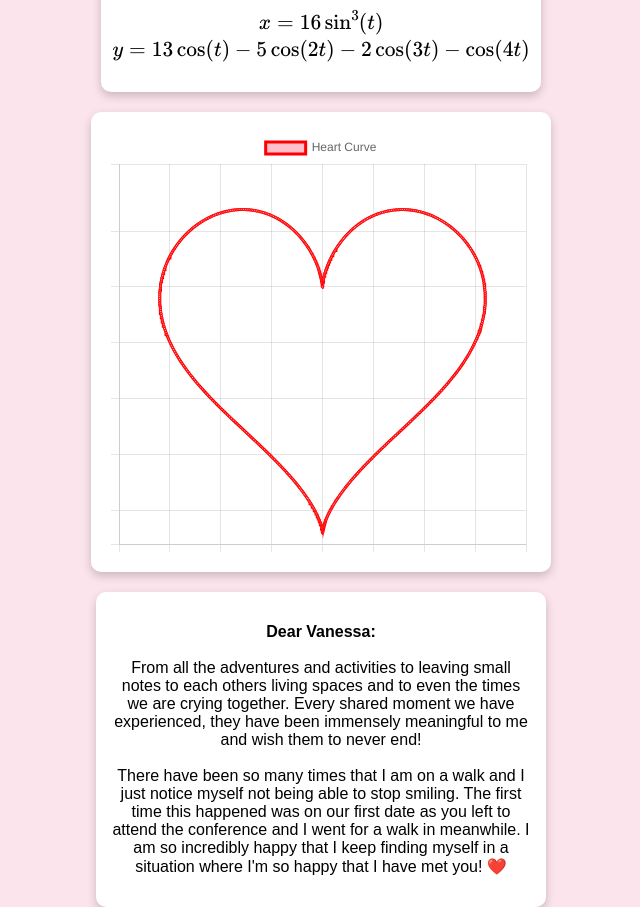
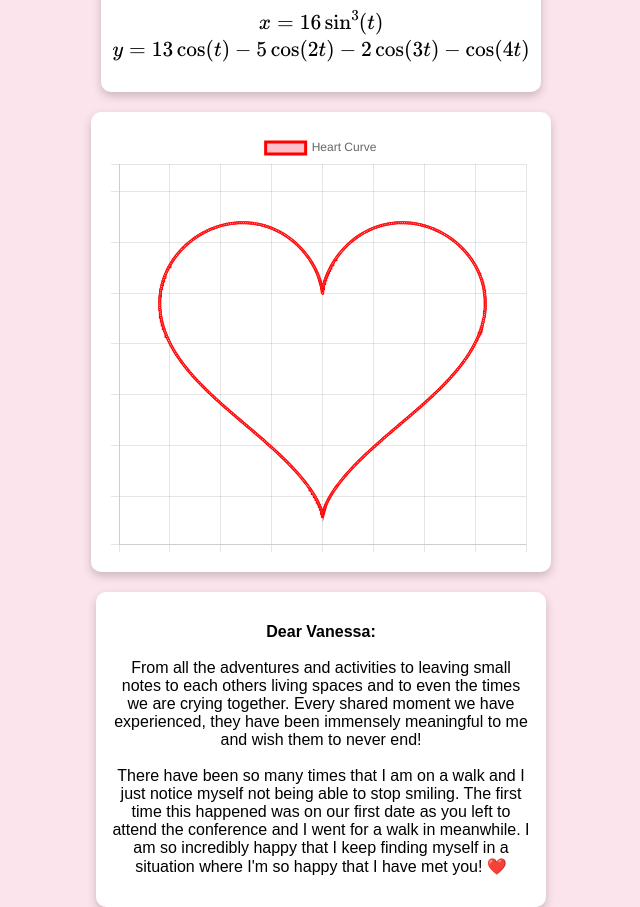
Before and after one commit to Dommels/Valentines, a plain HTML site: page index.html in a window 1280 px wide. Shown: the whole page, without its empty margins (319-959 px from the left). Drawn offline with nearby package versions, Linux system fonts and the light colour scheme.

Commit message:
Update index.html

```diff
--- a/index.html
+++ b/index.html
@@ -138,6 +138,18 @@
         canvas.width = canvasSize;
         canvas.height = canvasSize;  // Keep the height the same to maintain a 1:1 aspect ratio
 
+        // Calculate Y axis min/max based on the canvas height
+        const yMin = -18;
+        const yMax = 16;
+        const canvasHeight = canvas.height;
+
+        const yPadding = 20; // Space from top and bottom of the canvas to avoid cropping
+        const plotRange = yMax - yMin;
+
+        // Adjust the range dynamically to avoid overflowing
+        const adjustedYMin = yMin - (plotRange * 0.05); // Add some padding at the bottom
+        const adjustedYMax = yMax + (plotRange * 0.05); // Add some padding at the top
+
         // Plot using Chart.js
         new Chart(ctx, {
             type: 'scatter',
@@ -165,8 +177,8 @@
                     },
                     y: {
                         type: 'linear',
-                        min: -18,
-                        max: 16,
+                        min: adjustedYMin,
+                        max: adjustedYMax,
                         ticks: {
                             display: false // Hide y-axis ticks to avoid them extending out of the canvas
                         }
@@ -177,3 +189,5 @@
     </script>
 </body>
 </html>
+
+</html>
```
